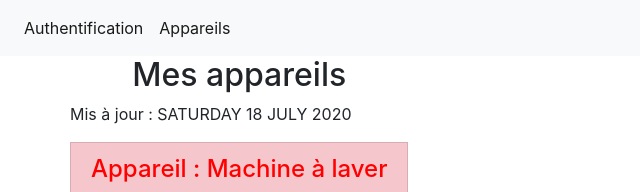
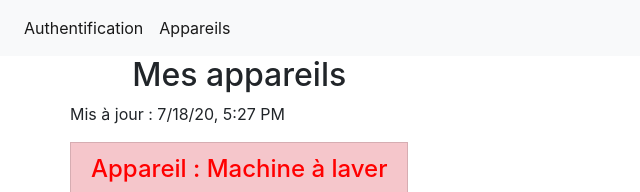
Before and after one commit to Maxx-N/angular-open-classrooms, an Angular app: page /devices in a window 1280 px wide. Shown: the top 192 px of the page, without its empty margins (0-640 px from the left). Built offline with nearby package versions, Linux system fonts and the light colour scheme.

Commit message:
empty path redirect to devices

```diff
--- a/src/app/app-routing.module.ts
+++ b/src/app/app-routing.module.ts
@@ -4,7 +4,7 @@ import { DevicesViewComponent } from './devices-view/devices-view.component';
 import { AuthenticationComponent } from './authentication/authentication.component';
 
 const routes: Routes = [
-  { path: '', component: DevicesViewComponent },
+  { path: '', redirectTo: 'devices', pathMatch: 'full' },
   { path: 'devices', component: DevicesViewComponent },
   { path: 'authentication', component: AuthenticationComponent }
 ];
--- a/src/app/app.component.html
+++ b/src/app/app.component.html
@@ -1,4 +1,4 @@
-<nav class="navbar navbar-expand-lg navbar-light bg-light">
+<nav class="navbar navbar-expand-lg navbar-light navbar-fixed-top bg-light">
   <div class="collapse navbar-collapse" id="navbarSupportedContent">
     <ul class="navbar-nav mr-auto">
       <li class="nav-item active" routerLinkActive="active">
--- a/src/app/devices-view/devices-view.component.html
+++ b/src/app/devices-view/devices-view.component.html
@@ -4,7 +4,7 @@
         <h2 class="text-center">Mes appareils</h2>
         <p>
           Mis à jour :
-          {{ lastUpdate | async | date: "EEEE d MMMM y" | uppercase }}
+          {{ lastUpdate | async | date: "short" | uppercase }}
         </p>
         <ul class="list-group">
           <app-device
```
